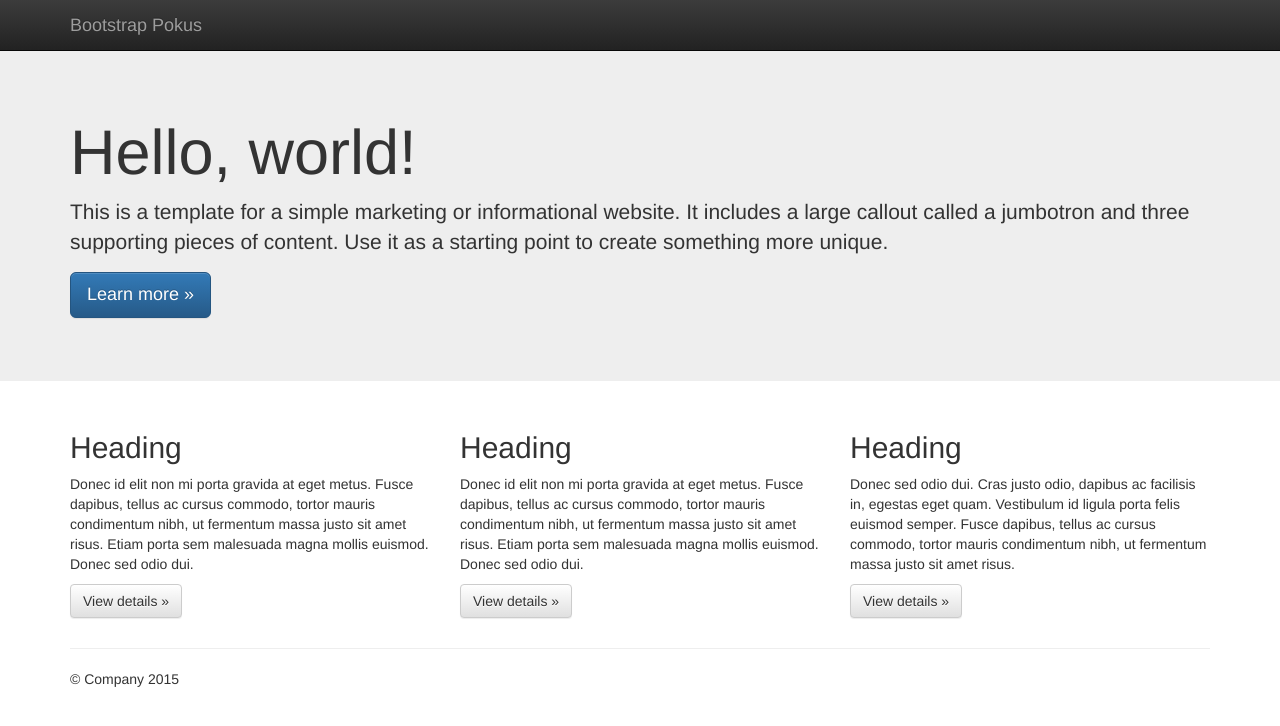
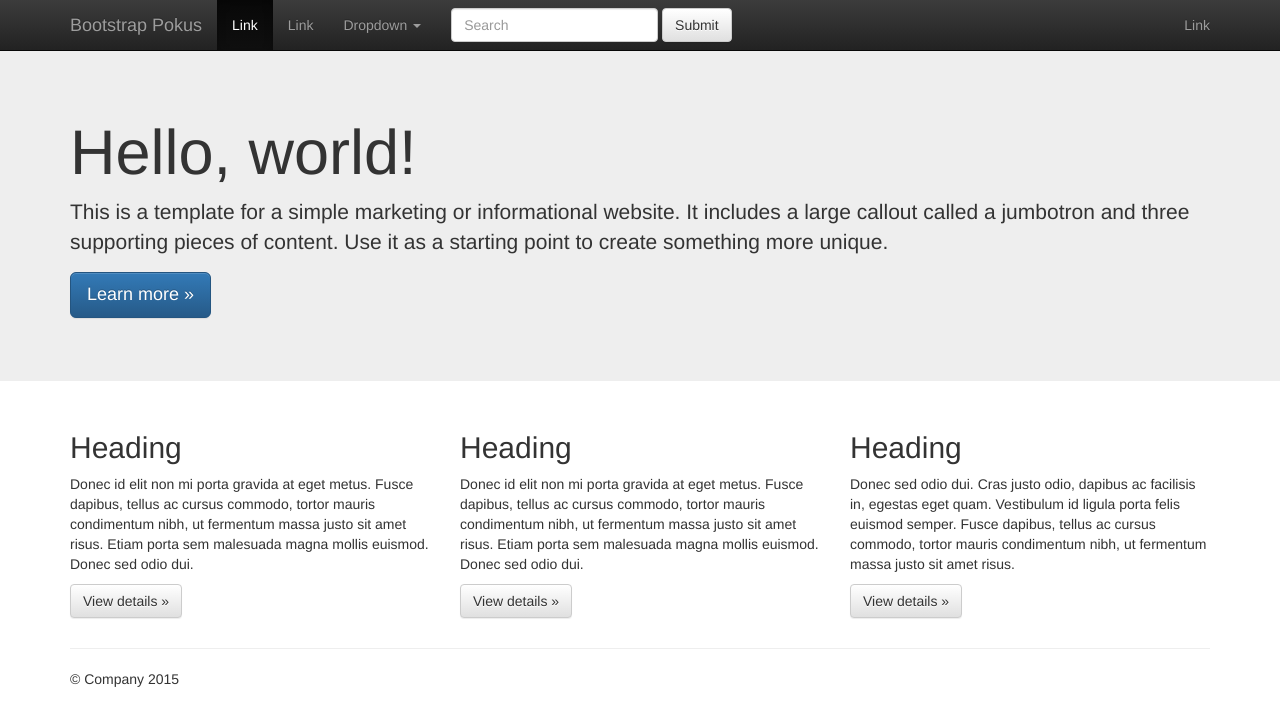
Before and after one commit to patrik122/bootstrap_pokus, a plain HTML site: page index.html in a window 1280 px wide. Drawn offline with nearby package versions, Linux system fonts and the light colour scheme.

Commit message:
Zmena navigacie

```diff
--- a/index.html
+++ b/index.html
@@ -38,6 +38,33 @@
           </button>
           <a class="navbar-brand" href="#">Bootstrap Pokus</a>
         </div>
+          <div class="collapse navbar-collapse" id="bs-example-navbar-collapse-2">
+      <ul class="nav navbar-nav">
+        <li class="active"><a href="#">Link <span class="sr-only">(current)</span></a></li>
+        <li><a href="#">Link</a></li>
+        <li class="dropdown">
+          <a href="#" class="dropdown-toggle" data-toggle="dropdown" role="button" aria-expanded="false">Dropdown <span class="caret"></span></a>
+          <ul class="dropdown-menu" role="menu">
+            <li><a href="#">Action</a></li>
+            <li><a href="#">Another action</a></li>
+            <li><a href="#">Something else here</a></li>
+            <li class="divider"></li>
+            <li><a href="#">Separated link</a></li>
+            <li class="divider"></li>
+            <li><a href="#">One more separated link</a></li>
+          </ul>
+        </li>
+      </ul>
+      <form class="navbar-form navbar-left" role="search">
+        <div class="form-group">
+          <input class="form-control" placeholder="Search" type="text">
+        </div>
+        <button type="submit" class="btn btn-default">Submit</button>
+      </form>
+      <ul class="nav navbar-nav navbar-right">
+        <li><a href="#">Link</a></li>
+      </ul>
+    </div>
         <div id="navbar" class="navbar-collapse collapse">
         </div><!--/.navbar-collapse -->
       </div>
```
